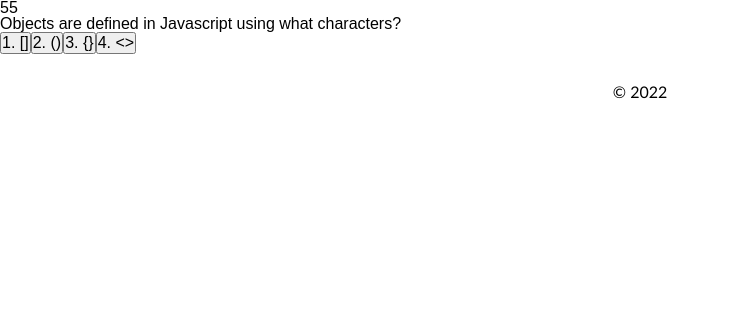
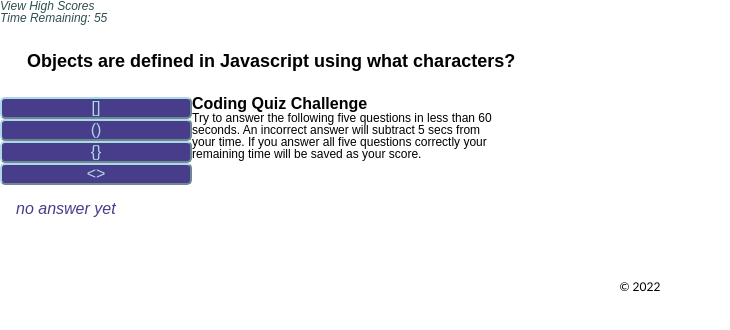
Before and after one commit to jlamb88/Coding-Quiz, a plain HTML site: page index.html in a window 1280 px wide. Shown: the whole page, without its empty margins (0-730 px from the left). Drawn offline with nearby package versions, Linux system fonts and the light colour scheme.

Commit message:
updated formatting and created all seperate sections that need to be displayed/hidden. Still need to work on local storage of scores

```diff
--- a/Assets/css/style.css
+++ b/Assets/css/style.css
@@ -6,14 +6,22 @@
     margin: 0;
 }
 
+html {
+    font-size: 62.5%;
+}
+
+body {
+    font-size: 1.6rem;
+}
+
 .float-left {
     float: left;
-    margin-right: 25px;
+    margin-right: 2.5em;
 }
 
 .float-right {
     float: right;
-    margin-left: 25px;
+    margin-left: 2.5em;
 }
 
 /* href formatting */
@@ -24,15 +32,69 @@ a {
     text-decoration: none;
 }
 
-#smalltile:hover img {opacity:1; cursor:pointer}
-#upperframe:hover img {opacity:1; cursor:pointer}
-.tilelabels:hover {cursor:pointer}
+p {
+    font-size: 1.2rem;
+}
 
+.splash {
+    display: block;
+    justify-content: center;
+    position: absolute;
+    top: 6em;
+    left: 12em;
+    width: 30rem;
 
+    }
 
+.quiz {
+    display: block;
+    flex:content;
+    position: absolute;
+    top: 6em;
+    left: 12em;
+    width: 40rem;
+    }
+
+.timer-box {
+    display: inline-block;
+    justify-content:space-between;
+    font-size: 1.2rem;
+    font-style: italic;
+    color: darkslategray;
+}
+
+.questions {
+    flex: auto;
+    font-size: 1.8rem;
+    font-weight: 600;
+    padding: 1.5em;
+    }
+
+.choices {
+    display:flex;
+    flex-flow: column;
+}
+
+button {
+    width: 12em;
+    border-color: lightblue;
+    border-width: 2px;
+    background-color: darkslateblue;
+    color: lightblue;
+    border-radius: 5px;
+}
+
+.response {
+    border-top: 2px;
+    margin: .5em;
+    padding: .5em;
+    border-color: darkslateblue;
+    color: darkslateblue;
+    font-style: italic;
+}
 /* Footer formatting */
 .footer {
-    padding: 30px;
+    padding: 3em;
     clear: both;
     font-family: 'Trebuchet MS', 'Lucida Sans Unicode', 'Lucida Grande', 'Lucida Sans', Arial, sans-serif;
     text-align: center;
--- a/Assets/script.js
+++ b/Assets/script.js
@@ -1,4 +1,3 @@
-var usedQuestions = [];
 var questions=[
   {questionNo:1,
   question:'Objects are defined in Javascript using what characters?',
@@ -29,21 +28,23 @@ function generateTimer(seconds)  {
           timerSecs--;
           timerEl.textContent = timerSecs
           }
-          else {alert ("GAME OVER. The timer reached zero before you could answer all the questions")}
+          else {timeEl.textContent = "0"
+          };
         }
       , 1000);
     }
 
 
 
-startButton = document.createElement('prompt');
+
 generateTimer(60);
 generateQuestion(currentQ);
 
-
-function generateQuestion(currentQ) {
+function generateQuestion(currentQ)
+{
   console.log(currentQ);
-    if (currentQ < questions.length) {
+  if (currentQ < questions.length)
+  {
     questionEl.textContent = ""
     var clrChoices  = document.querySelectorAll('.choice');
     clrChoices.forEach(clrChoices => {
@@ -58,28 +59,30 @@ function generateQuestion(currentQ) {
         choiceNode.setAttribute('id','choiceBtn'+(c+1));
         choiceNode.setAttribute('class', 'choice');
         choiceNode.setAttribute('data-correct', choiceCorrect);
-        choiceNode.textContent = c+1 + '. ' + questions[currentQ].choices[c].text;
+        choiceNode.textContent = questions[currentQ].choices[c].text;
         choicesEl.appendChild(choiceNode);
        }
 
     }
   else
+    {
     makeScore();
-
+    }
   }
 
-
- function checkAnswer(checkButton) {
+ function checkAnswer(checkButton)
+  {
   console.log(checkButton);
   timerEl = document.getElementById("timer");
    if (checkButton==="true")
     {
-    alert("Correct!");
+    document.getElementById("response").textContent = "Correct!"
     currentQ += 1;
     generateQuestion(currentQ);
     }
-  else {
-    alert("Incorrect Answer. 5 seconds have been deducted from your time.");
+  else
+    {
+    document.getElementById("response").textContent = "Wrong. 5 seconds have been deducted from your time."
     timerEl.textContent -=5;
     }
   }
--- a/index.html
+++ b/index.html
@@ -9,16 +9,19 @@
 </head>
 
 <body>
-    <header class="header">
+    <splash class="splash"><h2>Coding Quiz Challenge</h2>
+        <p>Try to answer the following five questions in less than 60 seconds. An incorrect answer will subtract 5 secs from your time. If you answer all five questions correctly your remaining time will be saved as your score.</p>
+    </splash>
 
-    </header>
+    <section class="timer-box"><ul>View High Scores</ul><ul>Time Remaining:
+        <span class="timer" id="timer">60</span></section>
 
-    <div class="splash"></div>
+    <quiz>
+        <section class="questions" id="questionText">Question</section>
+        <section class="choices" id ="choices"></section>
+    </quiz>
 
-    <section id="timer"><h1></h1></section>
-
-    <section id="questionText"><p></p></section>
-    <section id ="choices"></section>
+    <section class="response" id="response">no answer yet</section>
 
 
     <footer class="footer">
@@ -29,4 +32,6 @@
     </footer>
 </body>
 <script src="./assets/script.js"></script>
+<script src="https://cdnjs.cloudflare.com/ajax/libs/jquery/3.2.1/jquery.min.js"></script>
+<script src="https://cdnjs.cloudflare.com/ajax/libs/moment.js/2.24.0/moment.min.js"></script>
 </html>
```
Lines whose indentation alone changed are shown as unchanged.
